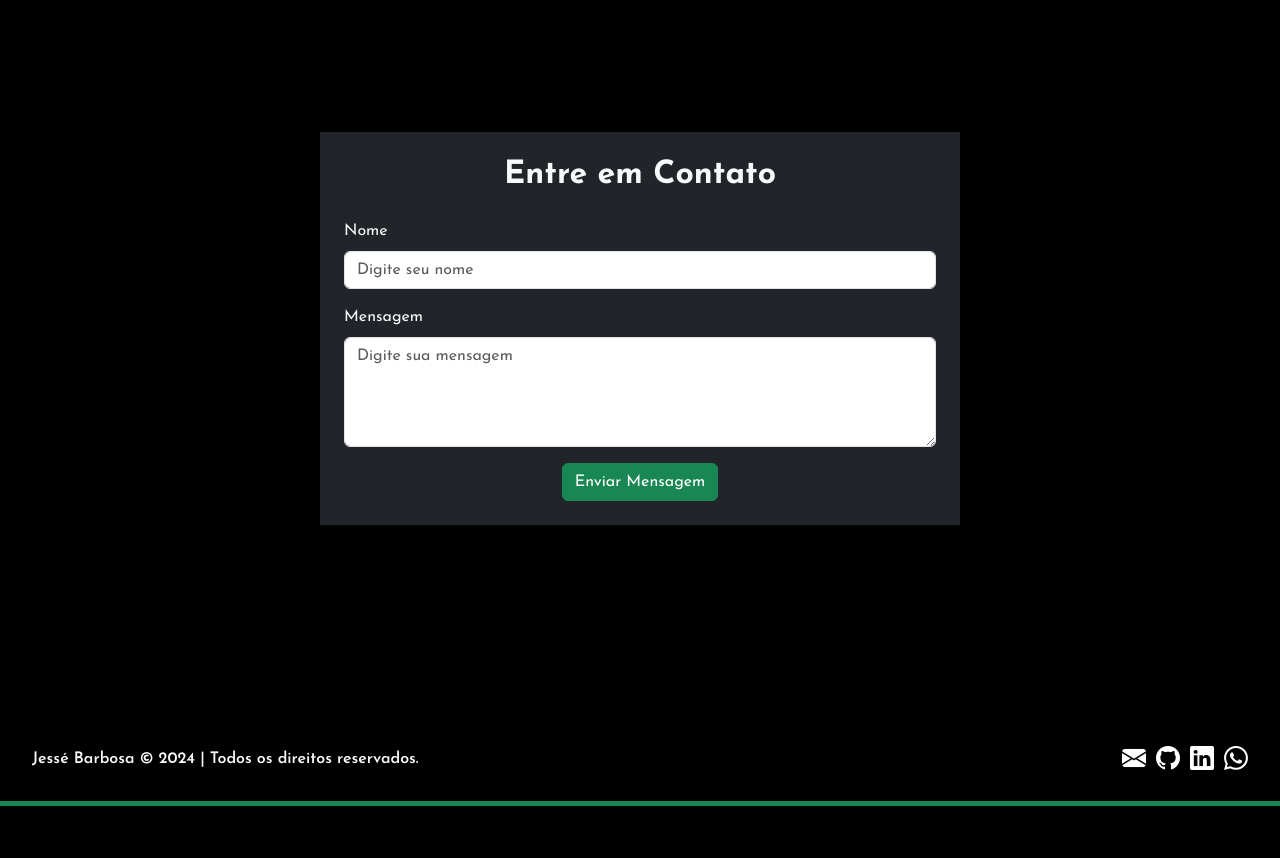
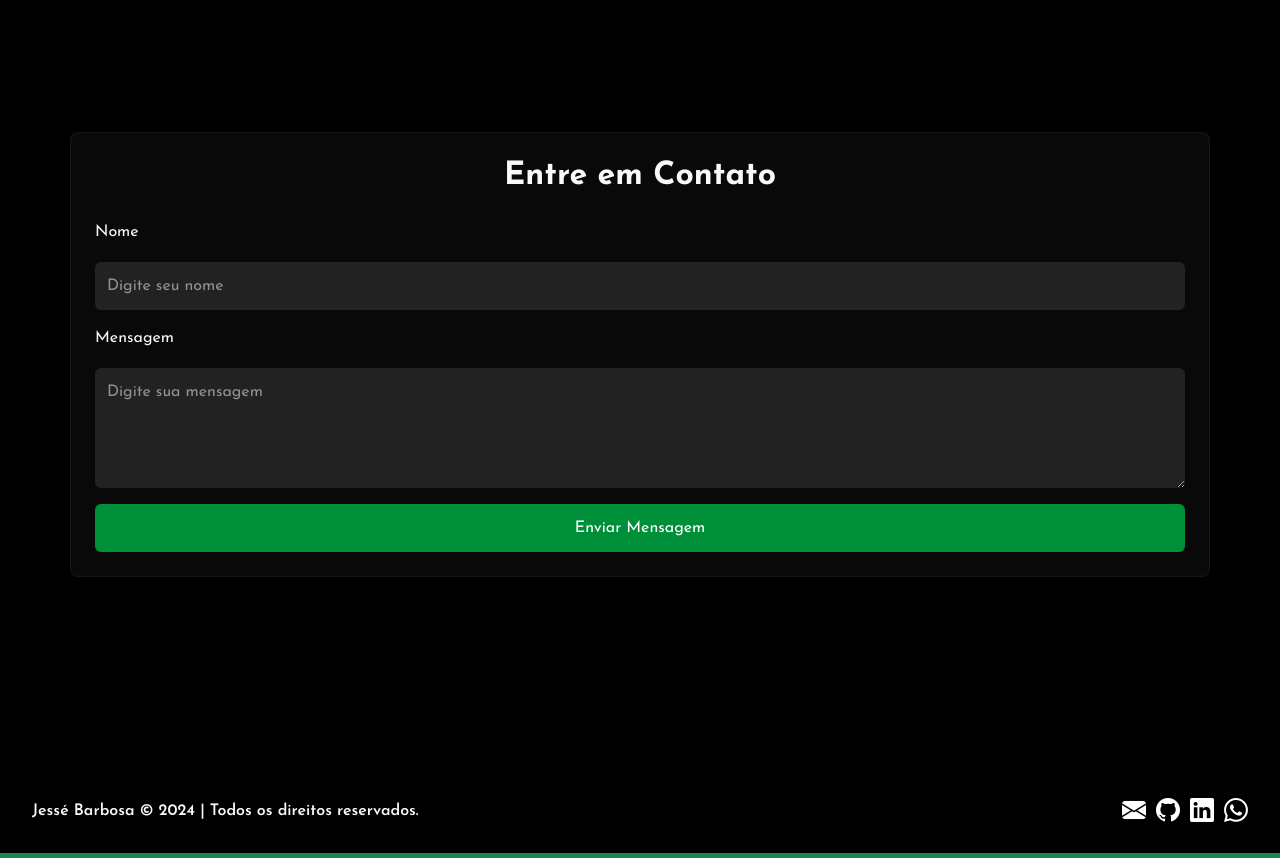
Before and after one commit to jesse-barbosa/jesse-barbosa.github.io, a React (Create React App) app: page / in a window 1280 px wide. Shown: the part 3620-4478 px from the top of the page. Before the commit the page ends 4426 px from the top, so only its background shows below. Built offline with nearby package versions, Linux system fonts and the light colour scheme.

Commit message:
Changes in form design and colors

```diff
--- a/src/App.js
+++ b/src/App.js
@@ -187,8 +187,8 @@ function App() {
             </div>
           </div>
         </section>
-        <section id="contact" className="contact-form py-5 text-light text-center">
-        <div className="container w-50 bg-dark p-4 border-ro">
+        <section id="contact" className="py-5 text-light text-center">
+        <div className="contactForm container p-4 rounded-3">
           <h2 className="fw-bold mb-4">Entre em Contato</h2>
           <form>
             <div className="mb-3 text-start">
--- a/src/globals.css
+++ b/src/globals.css
@@ -208,6 +208,66 @@ main .projects .project.animate {
   object-fit: cover;
 }
 
+.contactForm {
+  background: rgba(14, 14, 14, 0.7);
+  backdrop-filter: blur(10px);
+  border: 1px solid rgba(255, 255, 255, 0.05);
+  box-shadow: 0 8px 16px rgba(0, 0, 0, 0.3);
+  border-radius: 12px;
+  padding: 30px;
+  width: 80%;
+  max-width: 400px;
+  text-align: center;
+  transition: transform 0.3s ease-in-out;
+}
+
+.contactForm input,
+.contactForm textarea {
+  width: 100%;
+  padding: 12px;
+  margin: 10px 0;
+  border: none;
+  border-radius: 6px;
+  outline: none;
+  color: rgba(255, 255, 255, 0.8) !important;
+  background: rgba(255, 255, 255, 0.1);
+  color: #fff;
+  font-size: 16px;
+  transition: background 0.3s ease-in-out;
+}
+
+.contactForm input::placeholder,
+.contactForm textarea::placeholder {
+  color: rgba(255, 255, 255, 0.5);
+  transition: color 0.3s ease-in-out;
+}
+
+.contactForm input:focus::placeholder,
+.contactForm textarea:focus::placeholder {
+  color: rgba(255, 255, 255, 0.3);
+}
+
+.contactForm input:focus,
+.contactForm textarea:focus {
+  background: rgba(255, 255, 255, 0.2);
+}
+
+.contactForm button {
+  width: 100%;
+  padding: 12px;
+  background: #008f39;
+  color: #fff;
+  border: none;
+  border-radius: 6px;
+  font-size: 16px;
+  cursor: pointer;
+  transition: background 0.3s ease-in-out, transform 0.2s;
+}
+
+.contactForm button:hover {
+  background: #00b050;
+}
+
 /* Estilos para o footer */
 footer {
   margin-top: 10rem;
```
